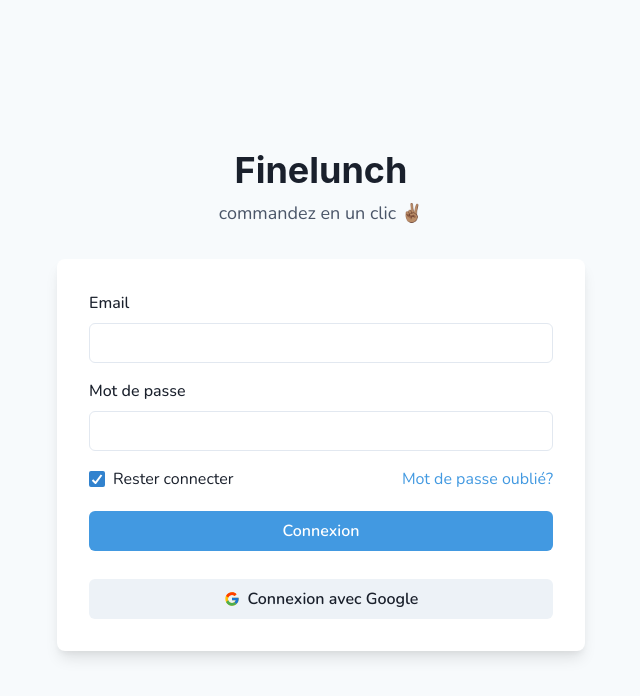
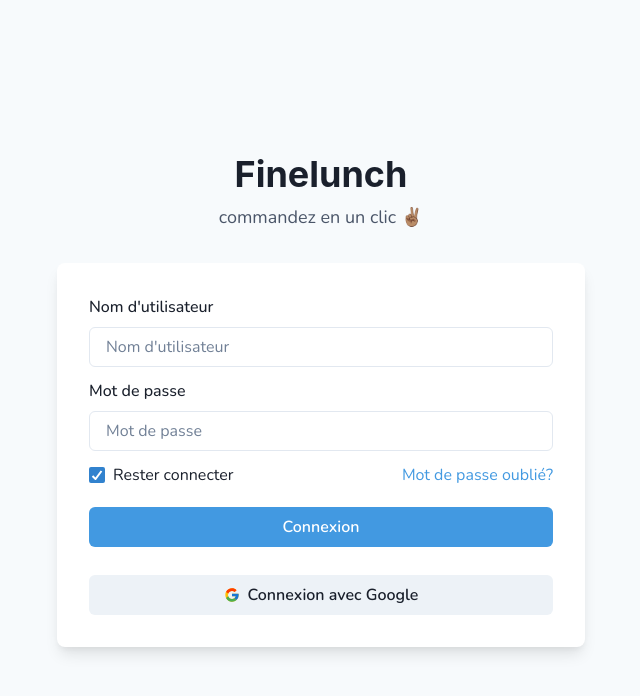
Before and after one commit to momolafrooo/finelunch-frontend, a Next.js app: page / in a window 1280 px wide. Shown: the top 696 px of the page, without its empty margins (319-959 px from the left). Built offline with nearby package versions, Linux system fonts and the light colour scheme.

Commit message:
✅ feat(login): add login api

```diff
--- a/package.json
+++ b/package.json
@@ -14,6 +14,8 @@
     "@emotion/styled": "^11",
     "@hookform/resolvers": "^2.9.10",
     "@types/nprogress": "^0.2.0",
+    "add": "^2.0.6",
+    "axios": "^1.3.2",
     "framer-motion": "^6",
     "js-cookie": "^3.0.1",
     "next": "12.2.5",
@@ -23,8 +25,10 @@
     "react-hook-form": "^7.42.1",
     "react-icons": "^4.4.0",
     "react-paginate": "^8.1.4",
+    "react-query": "^3.39.3",
     "react-select": "^5.7.0",
     "react-table": "^7.8.0",
+    "react-toastify": "^9.1.1",
     "styled-components": "^5.3.6",
     "yup": "^0.32.11"
   },
--- a/pages/_app.tsx
+++ b/pages/_app.tsx
@@ -6,6 +6,13 @@
 import { NextPage } from "next";
 import "nprogress/nprogress.css";
 import dynamic from "next/dynamic";
+import { QueryClient, QueryClientProvider } from "react-query";
+import { ReactQueryDevtools } from "react-query/devtools";
+import { ToastContainer } from "react-toastify";
+import "react-toastify/dist/ReactToastify.css";
+
+// Create a client
+const queryClient = new QueryClient();
 
 const theme = extendTheme({ colors });
 
@@ -28,10 +35,25 @@
   const getLayout = Component.getLayout ?? ((page) => page);
 
   return (
-    <ChakraProvider theme={theme}>
-      <TopProgressBar />
-      {getLayout(<Component {...pageProps} />)}
-    </ChakraProvider>
+    <QueryClientProvider client={queryClient}>
+      <ChakraProvider theme={theme}>
+        <TopProgressBar />
+        {getLayout(<Component {...pageProps} />)}
+      </ChakraProvider>
+      <ReactQueryDevtools initialIsOpen={false} />
+      <ToastContainer
+        position="top-right"
+        autoClose={5000}
+        hideProgressBar={false}
+        newestOnTop={false}
+        closeOnClick
+        rtl={false}
+        pauseOnFocusLoss
+        draggable
+        pauseOnHover
+        theme="light"
+      />
+    </QueryClientProvider>
   );
 }
 
--- a/pages/admin/dashboard/index.tsx
+++ b/pages/admin/dashboard/index.tsx
@@ -162,8 +162,6 @@
     },
   });
 
-  console.log(errors);
-
   const onSubmit = (data: any) => console.log(JSON.stringify(data));
 
   return (
--- a/pages/index.tsx
+++ b/pages/index.tsx
@@ -5,25 +5,57 @@
 import { NextPageWithLayout } from "./_app";
 import { FcGoogle } from "react-icons/fc";
 import Cookies from "js-cookie";
+import { useMutation } from "react-query";
+import AuthApi from "../services/Endpoints/auth";
+import { useForm } from "react-hook-form";
+import { yupResolver } from "@hookform/resolvers/yup";
+import * as Yup from "yup";
+import CustomInput from "../components/custom-input";
+import { Login as LoginType } from "../services/Endpoints/auth/types";
+
+const schema = Yup.object().shape({
+  username: Yup.string().required(),
+  password: Yup.string().required(),
+});
 
 const Login: NextPageWithLayout = memo(function Login() {
   const router = useRouter();
 
-  const onSubmit = useCallback(() => {
-    Cookies.set("token", "mlmljkmlskjdfmsklfdkjs");
+  const { control, handleSubmit } = useForm<any>({
+    resolver: yupResolver(schema),
+  });
+
+  const { isLoading, mutate } = useMutation(AuthApi.login, {
+    onSuccess: ({ data }) => {
+      console.log("response", data);
+      Cookies.set("token", data?.access_token);
       router.push("/admin/dashboard");
-  }, [router]);
+    },
+  });
+
+  const onSubmit = useCallback(
+    (authBody: LoginType) => {
+      mutate(authBody);
+    },
+    [mutate]
+  );
 
   return (
     <>
-      <FormControl id="email">
-        <FormLabel>Email</FormLabel>
-        <Input type="email" />
-      </FormControl>
-      <FormControl id="password">
-        <FormLabel>Mot de passe</FormLabel>
-        <Input type="password" />
-      </FormControl>
+      <form onSubmit={handleSubmit(onSubmit)}>
+        <CustomInput
+          label={"Nom d'utilisateur"}
+          placeholder={"Nom d'utilisateur"}
+          control={control}
+          name={"username"}
+        />
+        <CustomInput
+          type={"password"}
+          label={"Mot de passe"}
+          placeholder={"Mot de passe"}
+          name={"password"}
+          control={control}
+        />
         <Stack spacing={5}>
           <Stack direction={{ base: "column", sm: "row" }} align={"start"} justify={"space-between"}>
             <Checkbox defaultChecked>Rester connecter</Checkbox>
@@ -32,9 +64,9 @@
             </Link>
           </Stack>
           <Button
+            type="submit"
             bg={"blue.400"}
             color={"white"}
-          onClick={onSubmit}
             _hover={{
               bg: "blue.500",
             }}
@@ -47,6 +79,7 @@
             </Center>
           </Button>
         </Stack>
+      </form>
     </>
   );
 });
--- /dev/null
+++ b/services/Axios/index.ts
@@ -0,0 +1,42 @@
+import axios from "axios";
+import Cookies from "js-cookie";
+import { toast } from "react-toastify";
+
+export const Axios = axios.create({
+  baseURL: "http://localhost:8080/api/",
+  timeout: 1000,
+  headers: {
+    Authorization: Cookies.get("token"),
+    Accept: "application/json",
+    "Content-Type": "application/json",
+  },
+});
+
+// Add a request interceptor
+Axios.interceptors.request.use(
+  function (config) {
+    // Do something before request is sent
+    return config;
+  },
+  function (error) {
+    // Do something with request error
+    return Promise.reject(error);
+  }
+);
+
+// Add a response interceptor
+Axios.interceptors.response.use(
+  function (response) {
+    // Any status code that lie within the range of 2xx cause this function to trigger
+    // Do something with response data
+    return response;
+  },
+  function (error) {
+    // Any status codes that falls outside the range of 2xx cause this function to trigger
+    // Do something with response error
+    toast.error(error?.response?.data?.error?.message);
+    console.log(error?.response?.data?.error?.message);
+
+    return Promise.reject(error);
+  }
+);
--- /dev/null
+++ b/services/Endpoints/auth/index.ts
@@ -0,0 +1,10 @@
+import { HttpClient } from "../../HttpClient";
+import { Login } from "./types";
+
+export const AUTH_KEY = "auth";
+
+export default class AuthApi {
+  static async login(body: Login): Promise<any> {
+    return HttpClient.post("auth/login", body);
+  }
+}
--- /dev/null
+++ b/services/Endpoints/auth/types.ts
@@ -0,0 +1,9 @@
+export interface Role {
+  id?: number;
+  name: string;
+}
+
+export interface Login {
+  username: string;
+  password: string;
+}
--- /dev/null
+++ b/services/Endpoints/index.ts
@@ -0,0 +1,3 @@
+import RoleApi from "./role";
+
+export { RoleApi };
--- /dev/null
+++ b/services/Endpoints/role/types.ts
@@ -0,0 +1,4 @@
+export interface Role {
+  id?: number;
+  name: string;
+}
--- /dev/null
+++ b/services/HttpClient/index.ts
@@ -0,0 +1,19 @@
+import { Axios } from "../Axios";
+
+export class HttpClient {
+  static get(url: string): Promise<any> {
+    return Axios.get(url);
+  }
+
+  static post(url: string, body: any): Promise<any> {
+    return Axios.post(url, body);
+  }
+
+  static put(url: string, body: any): Promise<any> {
+    return Axios.put(url, body);
+  }
+
+  static delete(url: string): Promise<any> {
+    return Axios.delete(url);
+  }
+}
```
Also changed, not shown: services/Endpoints/role/index.ts (added, +26 -0 lines), 1 other file (tests, documents, lock files or other folders). Lines whose indentation alone changed are shown as unchanged.
